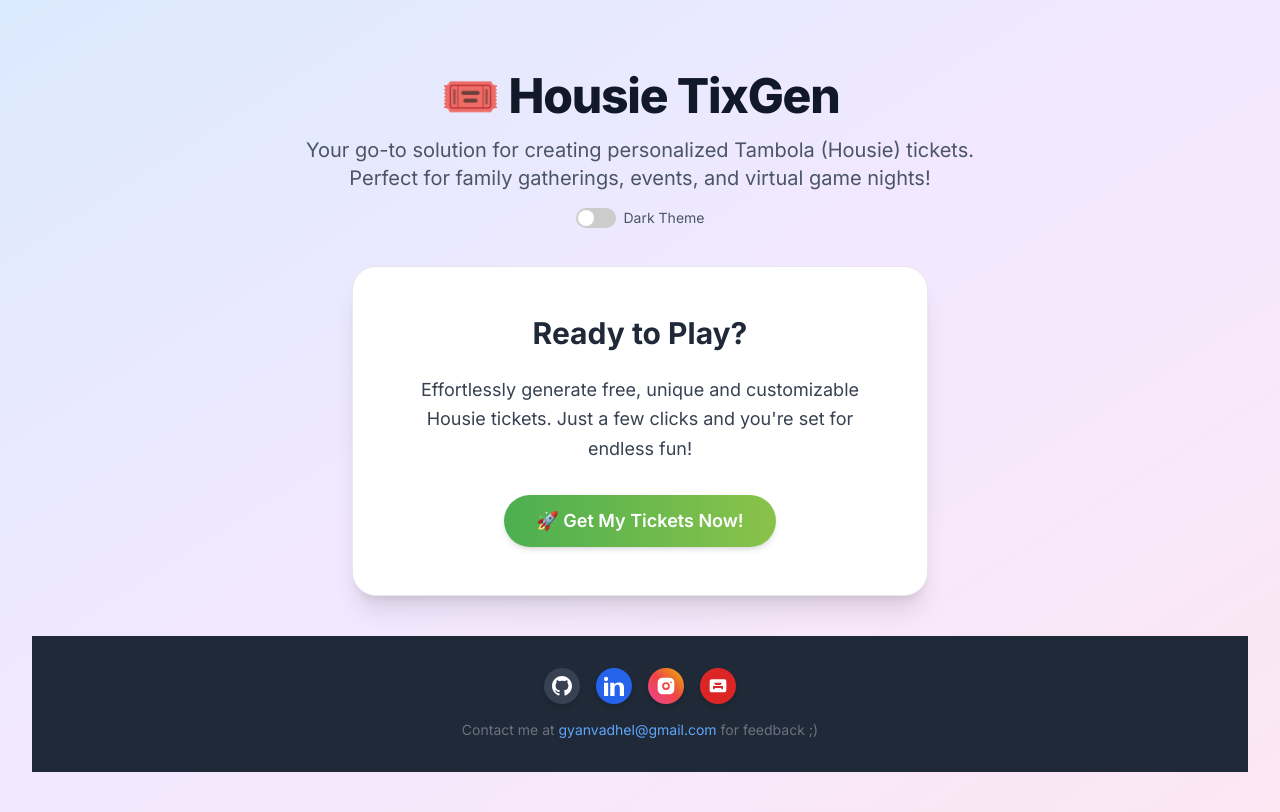
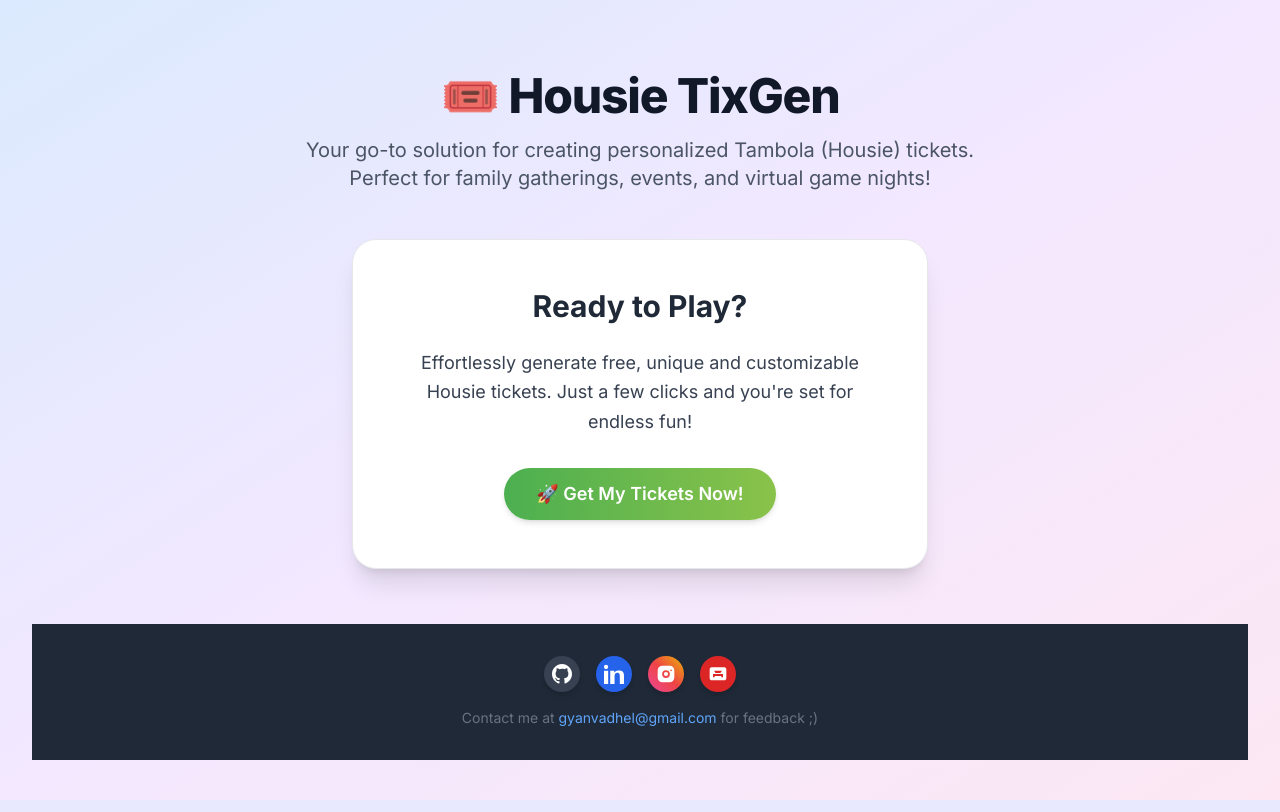
Before and after one commit to gyanvadhel/TixGen, a Flask app: page / in a window 1280 px wide. Run offline with Flask 3, Linux system fonts and the light colour scheme; some libraries are stand-ins or nearby versions.

Commit message:
Update landing.html

```diff
--- a/templates/landing.html
+++ b/templates/landing.html
@@ -6,13 +6,7 @@
   <title>Free Housie Ticket Generator</title>
 
   <!-- Tailwind CSS CDN -->
-
-<script src="https://cdn.tailwindcss.com"></script>
-<script>
-  tailwind.config = {
-    darkMode: 'class'
-  }
-</script>
+  <script src="https://cdn.tailwindcss.com"></script>
 
   <!-- Google Fonts - Inter -->
   <link href="https://fonts.googleapis.com/css2?family=Inter:wght@400;600;700;800&display=swap" rel="stylesheet">
@@ -37,66 +31,25 @@
       transform: translateY(-3px);
       box-shadow: 0 8px 25px 0 rgba(76, 175, 80, 0.75);
     }
-
-    /* Toggle switch styling (optional) */
-    .form-switch-toggle {
-      width: 40px;
-      height: 20px;
-      background-color: #ccc;
-      appearance: none;
-      border-radius: 9999px;
-      position: relative;
-      outline: none;
-      cursor: pointer;
-      transition: background-color 0.3s ease;
-    }
-
-    .form-switch-toggle:checked {
-      background-color: #4CAF50;
-    }
-
-    .form-switch-toggle::before {
-      content: "";
-      position: absolute;
-      top: 2px;
-      left: 2px;
-      width: 16px;
-      height: 16px;
-      background: white;
-      border-radius: 50%;
-      transition: transform 0.3s ease;
-    }
-
-    .form-switch-toggle:checked::before {
-      transform: translateX(20px);
-    }
   </style>
 </head>
-<body class="bg-gradient-to-br from-blue-100 via-purple-100 to-pink-100 dark:bg-gray-900 dark:text-white min-h-screen flex flex-col items-center justify-center py-10 px-4 sm:px-6 lg:px-8">
+<body class="bg-gradient-to-br from-blue-100 via-purple-100 to-pink-100 min-h-screen flex flex-col items-center justify-center py-10 px-4 sm:px-6 lg:px-8">
 
   <!-- Header -->
   <header class="w-full text-center py-8">
-    <h1 class="text-5xl font-extrabold text-gray-900 dark:text-white mb-4 tracking-tight">
+    <h1 class="text-5xl font-extrabold text-gray-900 mb-4 tracking-tight">
       <span class="block">🎟️ Housie TixGen</span>
     </h1>
-    <p class="text-xl text-gray-600 dark:text-gray-300 max-w-2xl mx-auto">
+    <p class="text-xl text-gray-600 max-w-2xl mx-auto">
       Your go-to solution for creating personalized Tambola (Housie) tickets. Perfect for family gatherings, events, and virtual game nights!
     </p>
-
-    <!-- Dark mode toggle -->
-    <div class="mt-4">
-      <label class="inline-flex items-center space-x-2 cursor-pointer">
-        <input type="checkbox" id="darkToggle" class="form-switch-toggle">
-        <span class="text-sm text-gray-600 dark:text-gray-300">Dark Theme</span>
-      </label>
-    </div>
   </header>
 
   <!-- Main Content -->
   <main class="flex-grow flex items-center justify-center w-full">
-    <div class="bg-white dark:bg-gray-800 p-8 sm:p-12 rounded-3xl shadow-xl border border-gray-200 dark:border-gray-700 text-center max-w-xl w-full transform transition-all duration-300 hover:scale-105 hover:shadow-2xl">
-      <h2 class="text-3xl font-bold text-gray-800 dark:text-white mb-6">Ready to Play?</h2>
-      <p class="text-lg text-gray-700 dark:text-gray-300 mb-8 leading-relaxed">
+    <div class="bg-white p-8 sm:p-12 rounded-3xl shadow-xl border border-gray-200 text-center max-w-xl w-full transform transition-all duration-300 hover:scale-105 hover:shadow-2xl">
+      <h2 class="text-3xl font-bold text-gray-800 mb-6">Ready to Play?</h2>
+      <p class="text-lg text-gray-700 mb-8 leading-relaxed">
         Effortlessly generate free, unique and customizable Housie tickets. Just a few clicks and you're set for endless fun!
       </p>
       <a href="/generator" class="btn-gradient px-8 py-3 rounded-full text-lg font-semibold shadow-md inline-block">
@@ -106,11 +59,11 @@
   </main>
 
   <!-- Footer -->
-  <footer class="w-full py-8 mt-10 bg-gray-800 dark:bg-gray-900 text-white text-center">
+  <footer class="w-full py-8 mt-10 bg-gray-800 text-white text-center">
     <div class="container mx-auto px-4">
 
+      <!-- Improved Social Icons -->
       <div class="flex justify-center gap-4 mb-4">
-        <!-- GitHub -->
         <a href="https://github.com/gyanvadhel" target="_blank" aria-label="GitHub" class="group">
           <div class="p-2 rounded-full bg-gray-700 hover:bg-gray-900 transition duration-300 shadow-md group-hover:scale-105 transform">
             <svg class="w-5 h-5 text-white" fill="currentColor" viewBox="0 0 24 24">
@@ -131,7 +84,6 @@
           </div>
         </a>
 
-        <!-- LinkedIn -->
         <a href="https://www.linkedin.com/in/gyan-vadhel-483321290/" target="_blank" aria-label="LinkedIn" class="group">
           <div class="p-2 rounded-full bg-blue-600 hover:bg-blue-800 transition duration-300 shadow-md group-hover:scale-105 transform">
             <svg class="w-5 h-5 text-white" fill="currentColor" viewBox="0 0 24 24">
@@ -140,7 +92,6 @@
           </div>
         </a>
 
-        <!-- Instagram -->
         <a href="https://instagram.com/gyan.fr" target="_blank" aria-label="Instagram" class="group">
           <div class="p-2 rounded-full bg-gradient-to-tr from-pink-500 via-red-500 to-yellow-500 hover:from-pink-600 transition duration-300 shadow-md group-hover:scale-105 transform">
             <svg class="w-5 h-5 text-white" fill="currentColor" viewBox="0 0 24 24">
@@ -149,7 +100,6 @@
           </div>
         </a>
 
-        <!-- Itch.io -->
         <a href="https://gyvn.itch.io" target="_blank" aria-label="Itch.io" class="group">
           <div class="p-2 rounded-full bg-red-600 hover:bg-red-700 transition duration-300 shadow-md group-hover:scale-105 transform">
             <svg class="w-5 h-5 text-white" fill="currentColor" viewBox="0 0 24 24">
@@ -159,22 +109,9 @@
         </a>
       </div>
 
-      <p class="text-sm text-gray-500 dark:text-gray-400">Contact me at <a href="mailto:gyanvadhel@gmail.com" class="text-blue-400 hover:underline">gyanvadhel@gmail.com</a> for feedback ;)</p>
+      <p class="text-sm text-gray-500">Contact me at <a href="mailto:gyanvadhel@gmail.com" class="text-blue-400 hover:underline">gyanvadhel@gmail.com</a> for feedback ;)</p>
     </div>
   </footer>
 
-  <!-- Dark Mode Script -->
-  <script>
-    const toggle = document.getElementById('darkToggle');
-    const isDark = localStorage.getItem('darkMode') === 'true';
-    if (isDark) document.documentElement.classList.add('dark');
-    toggle.checked = isDark;
-
-    toggle.addEventListener('change', () => {
-      const dark = toggle.checked;
-      document.documentElement.classList.toggle('dark', dark);
-      localStorage.setItem('darkMode', dark);
-    });
-  </script>
 </body>
 </html>
```
